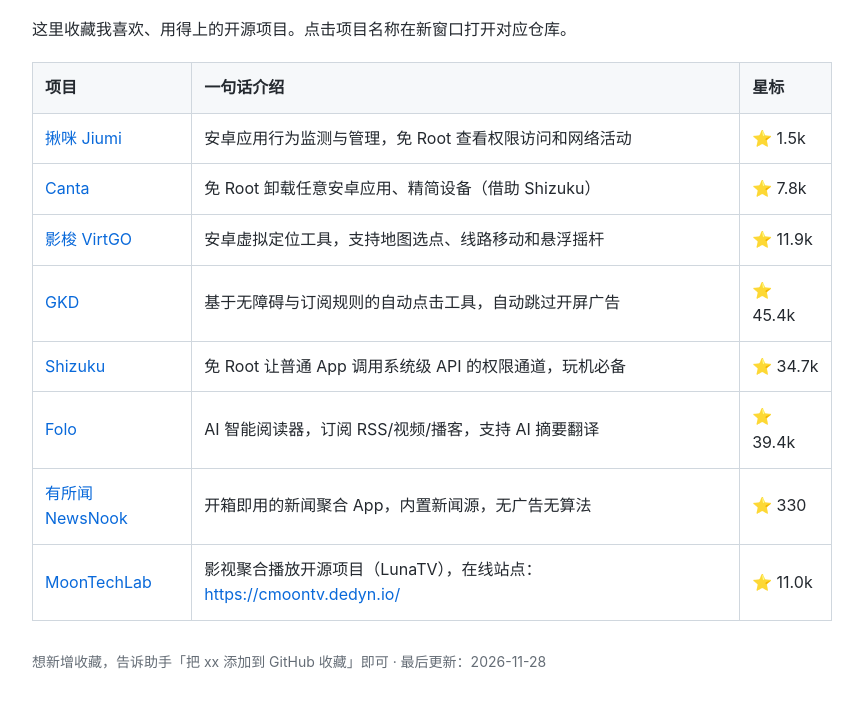
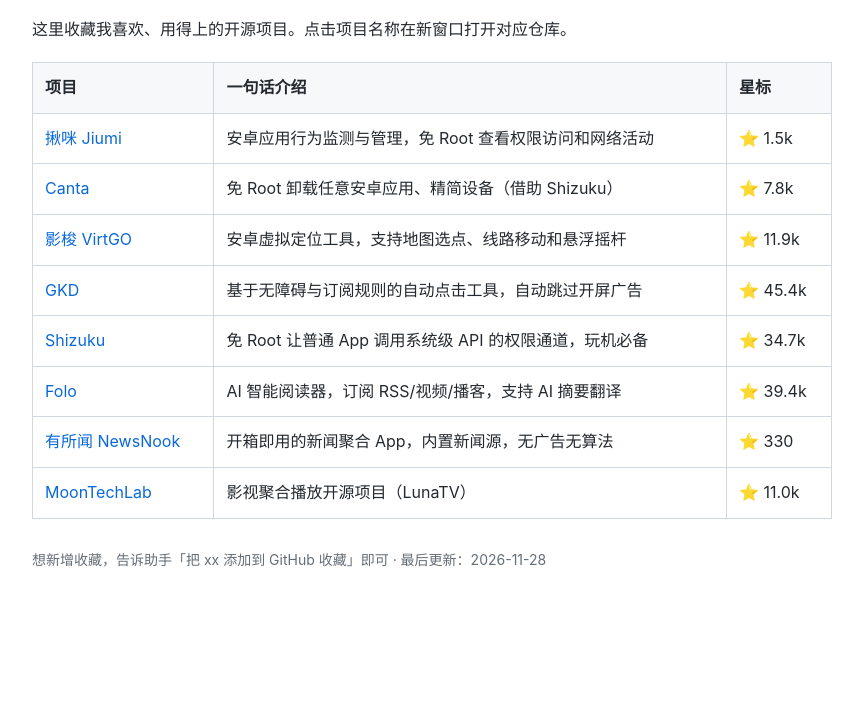
Before and after one commit to dboy365/github-favorites, a plain HTML site: page index.html in a window 1280 px wide. Shown: the part 107-814 px from the top of the page, without its empty margins (208-1071 px from the left). Drawn offline with Linux system fonts and the light colour scheme.

Commit message:
移除 MoonTechLab 描述中的站点网址

```diff
--- a/index.html
+++ b/index.html
@@ -60,7 +60,7 @@
             </tr>
             <tr>
                 <td><a href="https://github.com/MoonTechLab" target="_blank" rel="noopener noreferrer">MoonTechLab</a></td>
-                <td>影视聚合播放开源项目（LunaTV），在线站点：<a href="https://cmoontv.dedyn.io/" target="_blank" rel="noopener noreferrer">https://cmoontv.dedyn.io/</a></td>
+                <td>影视聚合播放开源项目（LunaTV）</td>
                 <td>⭐ 11.0k</td>
             </tr>
         </tbody>
```
